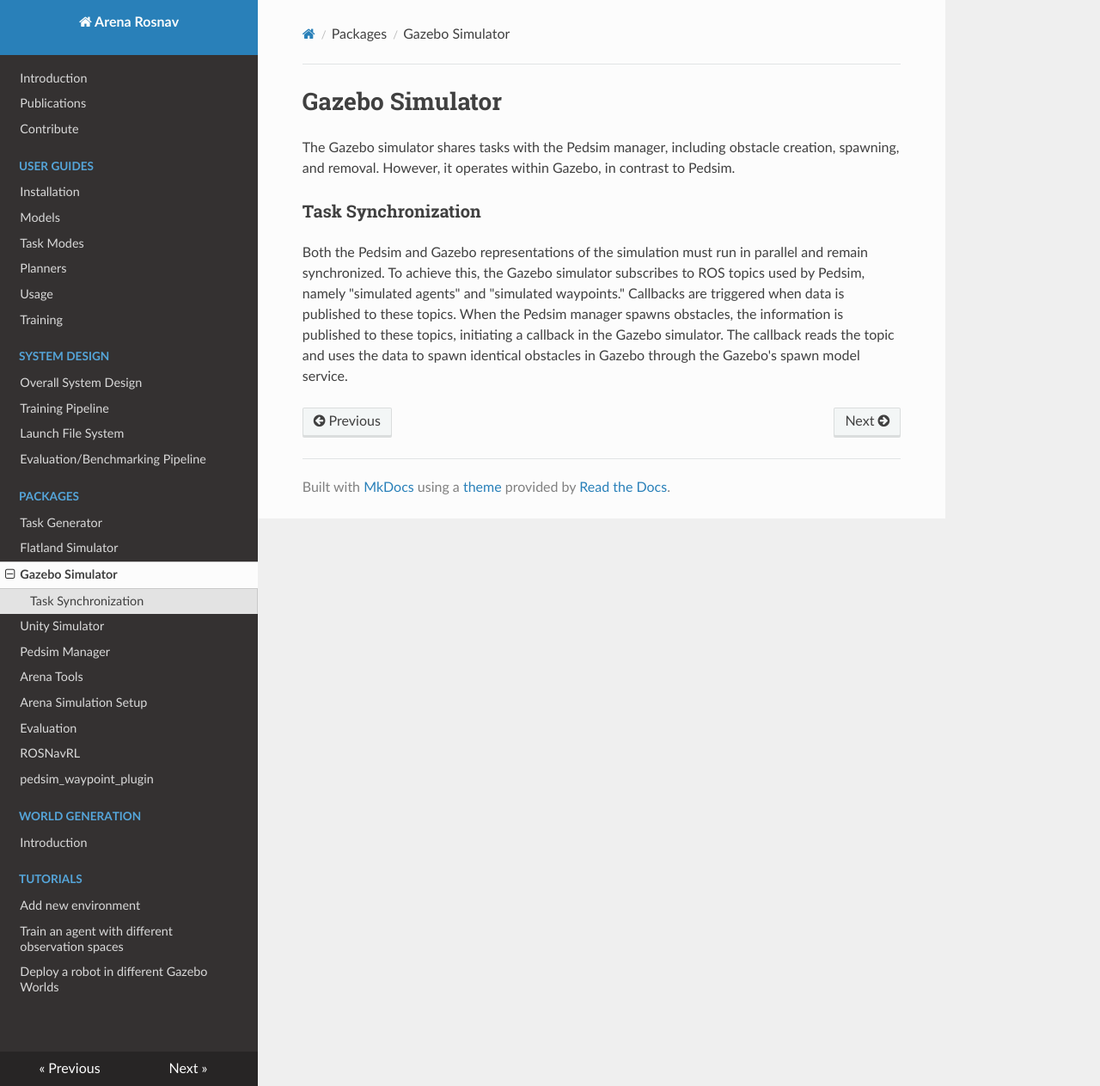
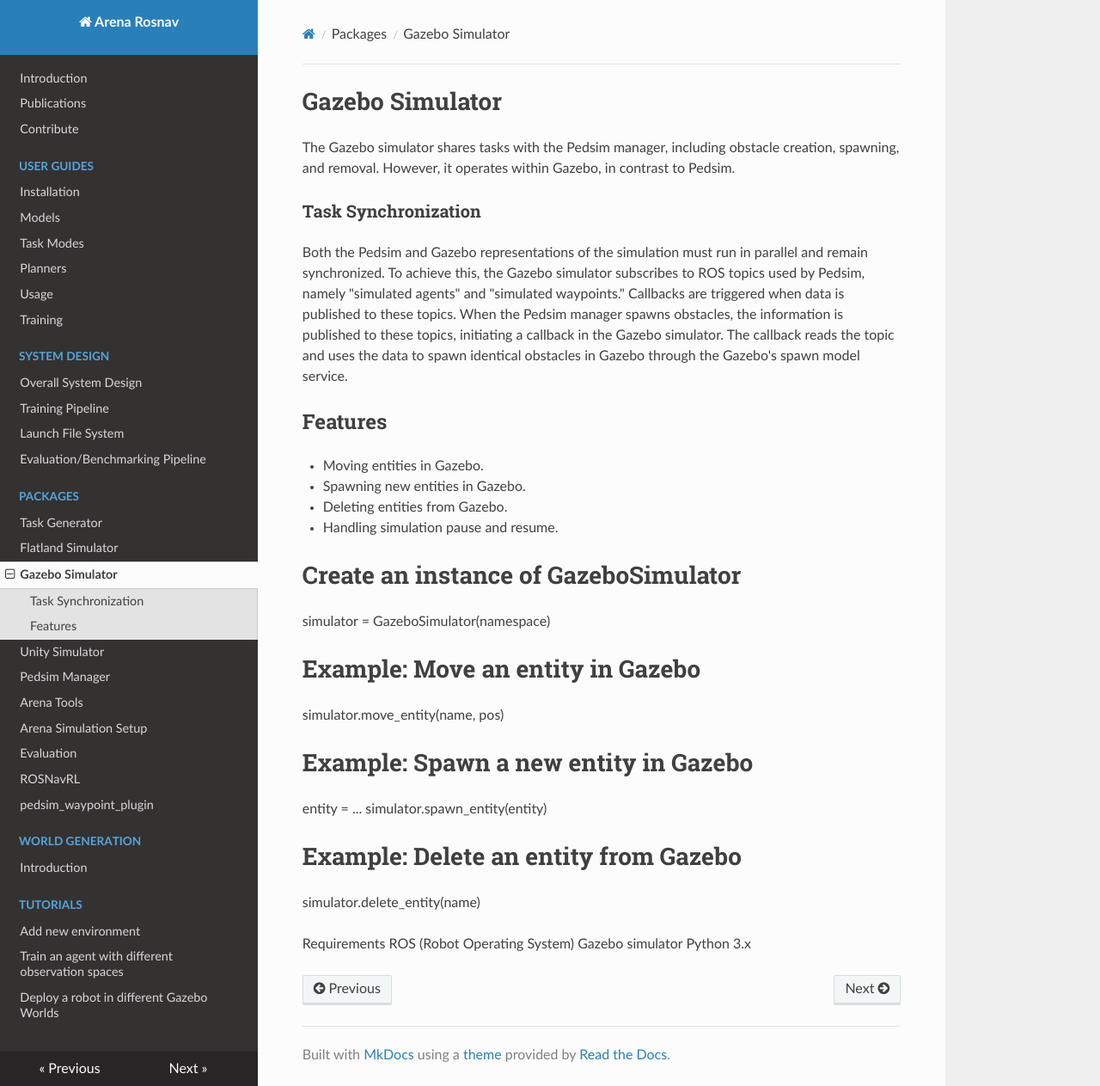
Before and after one commit to Arena-Rosnav/.github, an MkDocs documentation site: the page built from docs/packages/gazebo_simulator.md, in a window 1280 px wide and 1263 px high. Shown: the whole window at 86% size. Built offline with MkDocs 1.6.1, drawn with Linux system fonts in a browser that asks for light colours; nearby versions of some CDN libraries; comment, search, counter and statistics services are not loaded.

Commit message:
Update gazebo_simulator.md

```diff
--- a/docs/packages/gazebo_simulator.md
+++ b/docs/packages/gazebo_simulator.md
@@ -6,3 +6,30 @@ The Gazebo simulator shares tasks with the Pedsim manager, including obstacle cr
 ### Task Synchronization
 
 Both the Pedsim and Gazebo representations of the simulation must run in parallel and remain synchronized. To achieve this, the Gazebo simulator subscribes to ROS topics used by Pedsim, namely "simulated agents" and "simulated waypoints." Callbacks are triggered when data is published to these topics. When the Pedsim manager spawns obstacles, the information is published to these topics, initiating a callback in the Gazebo simulator. The callback reads the topic and uses the data to spawn identical obstacles in Gazebo through the Gazebo's spawn model service.
+
+## Features
+
+- Moving entities in Gazebo.
+- Spawning new entities in Gazebo.
+- Deleting entities from Gazebo.
+- Handling simulation pause and resume.
+
+
+# Create an instance of GazeboSimulator
+simulator = GazeboSimulator(namespace)
+
+# Example: Move an entity in Gazebo
+simulator.move_entity(name, pos)
+
+# Example: Spawn a new entity in Gazebo
+entity = ...
+simulator.spawn_entity(entity)
+
+# Example: Delete an entity from Gazebo
+simulator.delete_entity(name)
+
+
+Requirements
+ROS (Robot Operating System)
+Gazebo simulator
+Python 3.x
```
